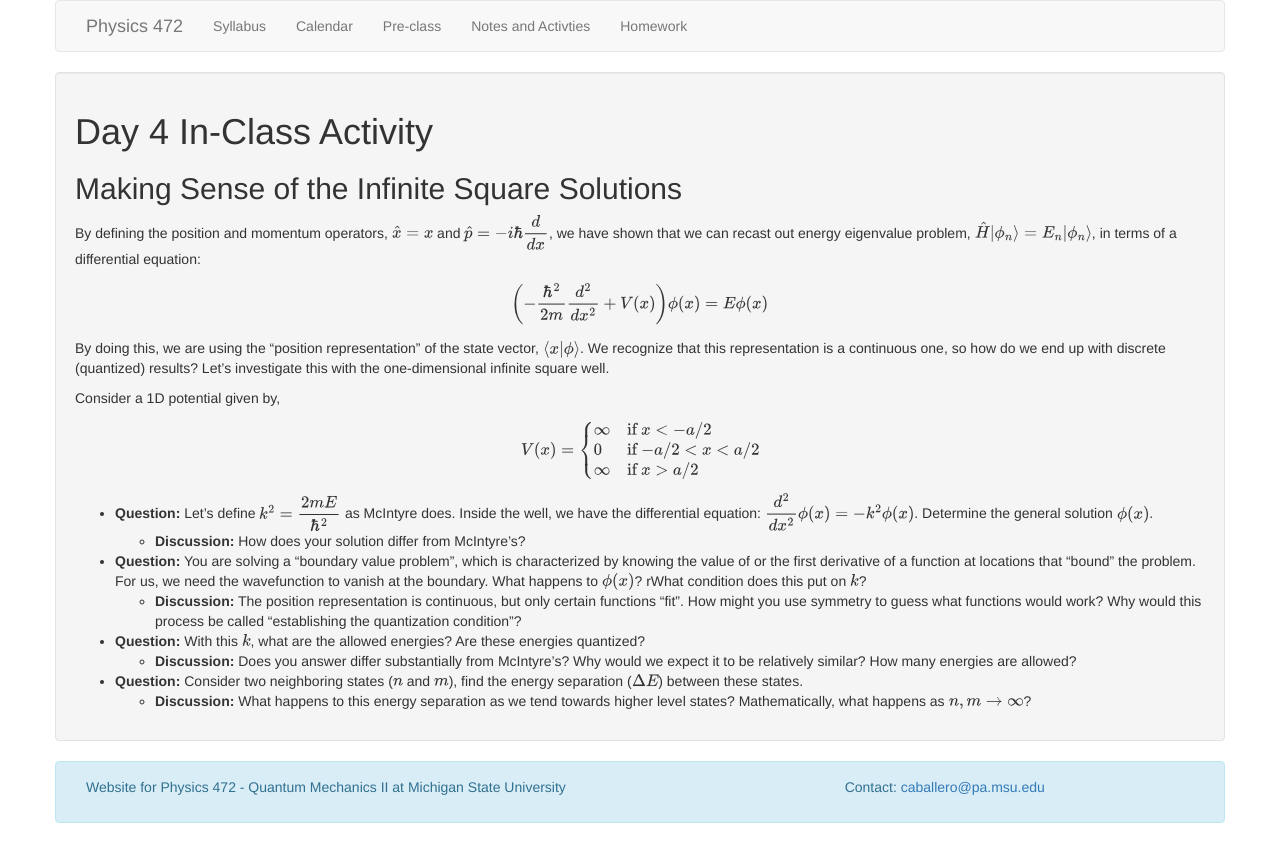
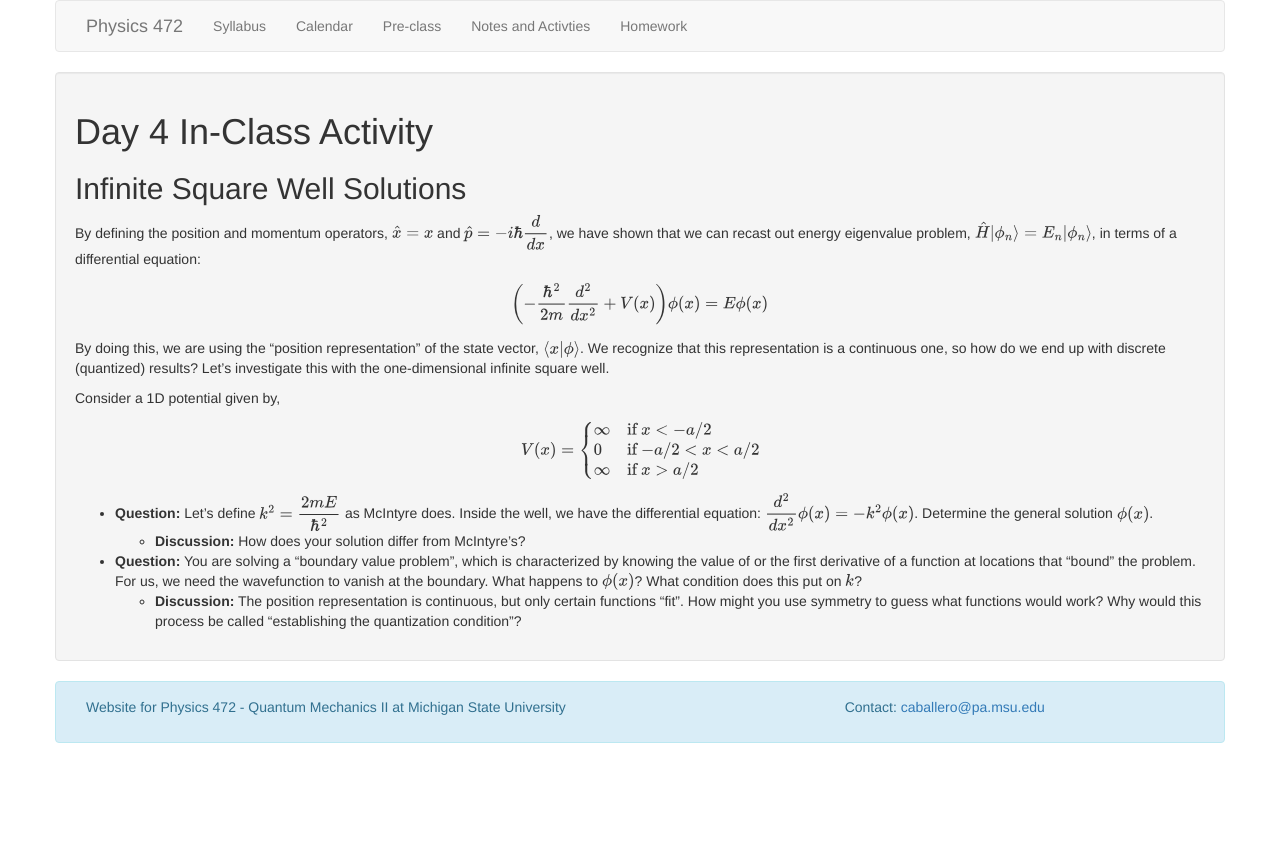
Before and after one commit to dannycab/phy472msu_s2021, a Jekyll site: the page built from notes/in-class/day4.md, in a window 1280 px wide. Shown: the top 862 px of the page. Built offline with Jekyll 4.4.1, drawn with Linux system fonts in a browser that asks for light colours.

Commit message:
added day 4 notes and day 5 in-class

```diff
--- a/notes/in-class/day4.md
+++ b/notes/in-class/day4.md
@@ -5,7 +5,7 @@ use_math: true
 ---
 
 
-## Making Sense of the Infinite Square Solutions
+## Infinite Square Well Solutions
 
 
 By defining the position and momentum operators, $\hat{x} = x$ and $\hat{p} = -i \hbar \dfrac{d}{dx}$, we have shown that we can recast out energy eigenvalue problem, $\hat{H}\ket{\phi_n} = E_n\ket{\phi_n}$, in terms of a differential equation:
@@ -24,9 +24,5 @@ $$\displaystyle V(x) = \begin{cases}
 
 * **Question:** Let's define $k^2 = \dfrac{2mE}{\hbar^2}$ as McIntyre does. Inside the well, we have the differential equation: $\dfrac{d^2}{dx^2}\phi(x) = -k^2\phi(x)$. Determine the general solution $\phi(x)$.
   * **Discussion:** How does your solution differ from McIntyre's?
-* **Question:** You are solving a "boundary value problem", which is characterized by knowing the value of or the first derivative of a function at locations that "bound" the problem. For us, we need the wavefunction to vanish at the boundary. What happens to $\phi(x)$? rWhat condition does this put on $k$?
+* **Question:** You are solving a "boundary value problem", which is characterized by knowing the value of or the first derivative of a function at locations that "bound" the problem. For us, we need the wavefunction to vanish at the boundary. What happens to $\phi(x)$? What condition does this put on $k$?
   * **Discussion:** The position representation is continuous, but only certain functions "fit". How might you use symmetry to guess what functions would work? Why would this process be called "establishing the quantization condition"?
-* **Question:** With this $k$, what are the allowed energies? Are these energies quantized?
-  * **Discussion:** Does you answer differ substantially from McIntyre's? Why would we expect it to be relatively similar? How many energies are allowed?
-* **Question:** Consider two neighboring states ($n$ and $m$), find the energy separation ($\Delta E$) between these  states.
-  * **Discussion:** What happens to this energy separation as we tend towards higher level states? Mathematically, what happens as $n,m \rightarrow \infty$?
```
Also changed, not shown: notes/in-class/day5.md (added, +42 -0 lines), notes/index.md (+2 -1 lines), 1 other file.
